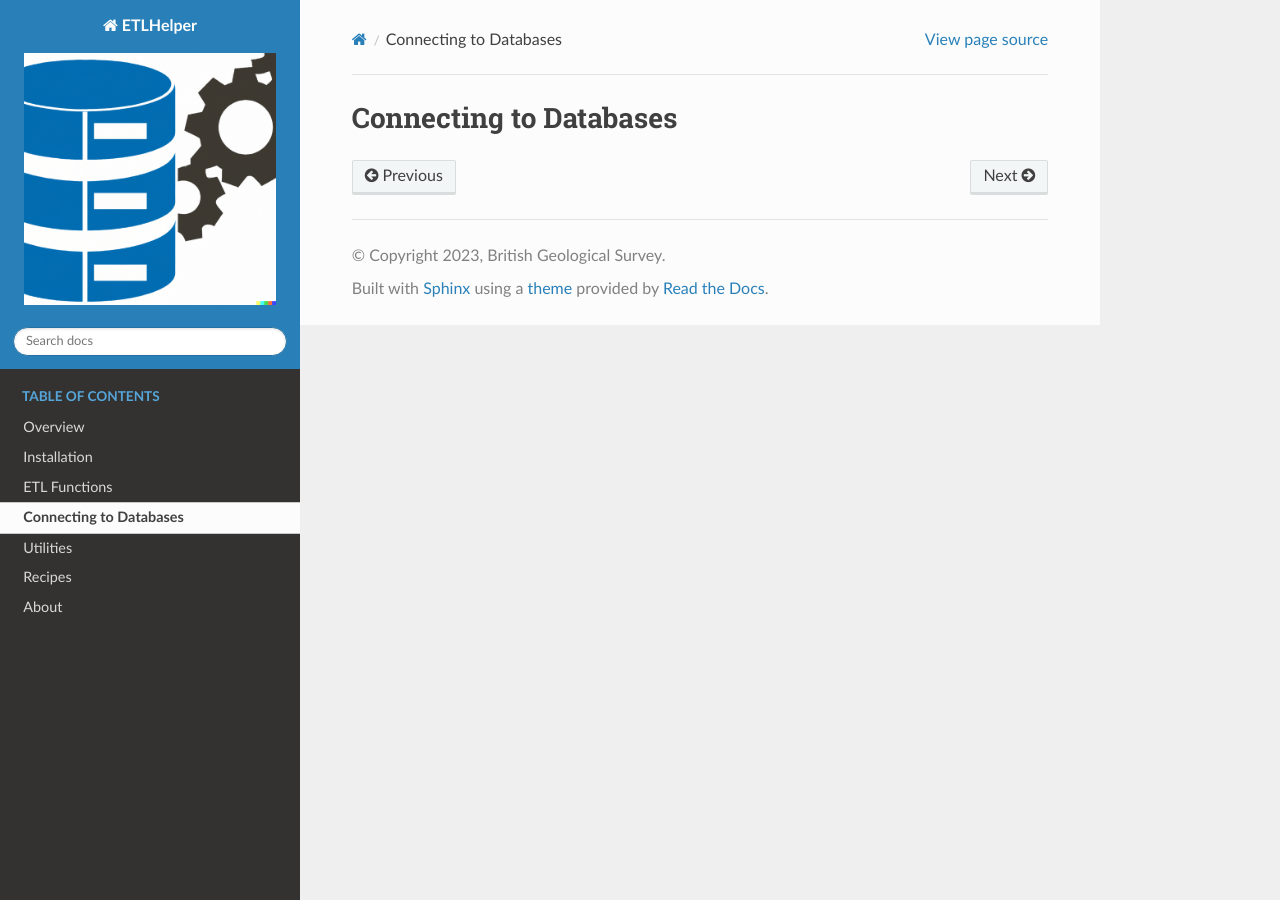
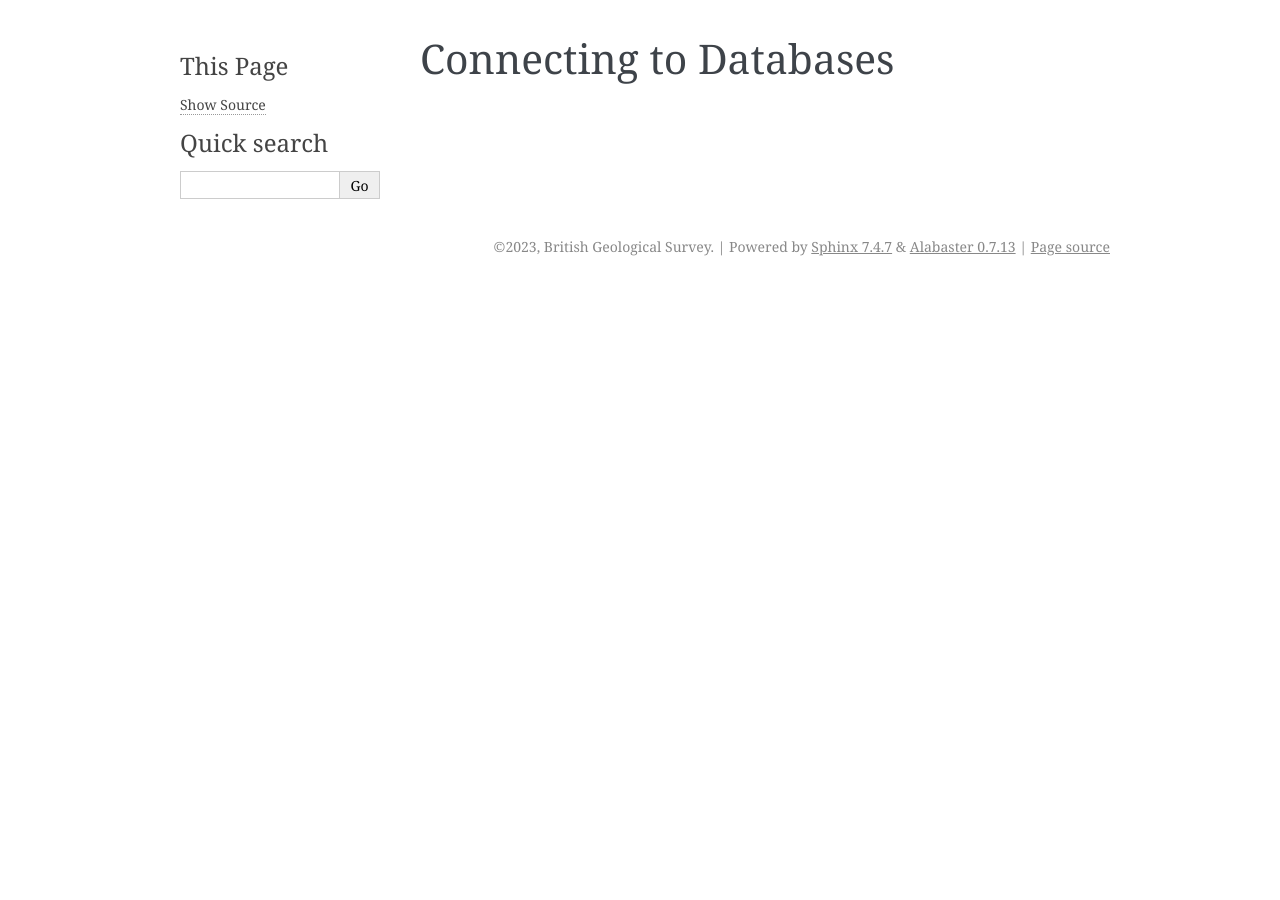
Before and after one commit to BritishGeologicalSurvey/etlhelper, a Sphinx documentation site: the page built from docs/connecting_to_databases.rst, in a window 1280 px wide. Built offline with Sphinx 7.4.7, drawn with Linux system fonts in a browser that asks for light colours.

```diff
--- a/docs/conf.py
+++ b/docs/conf.py
@@ -39,7 +39,7 @@ release = '0.14.2'
 # ones.
 extensions = [
     'sphinx.ext.autodoc',
-    'sphinx.ext.doctest',
+    'sphinx.ext.autosummary',
     'sphinx.ext.intersphinx',
     'sphinx.ext.todo',
     'sphinx.ext.coverage',
@@ -83,18 +83,16 @@ pygments_style = None
 # The theme to use for HTML and HTML Help pages.  See the documentation for
 # a list of builtin themes.
 #
-html_theme = "sphinx_rtd_theme"
+html_theme = "alabaster"
 
 # Theme options are theme-specific and customize the look and feel of a theme
 # further.  For a list of options available for each theme, see the
 # documentation.
 #
 html_theme_options = {
-    'logo_only': False,
-    'navigation_depth': 5,
-    'prev_next_buttons_location': 'bottom',
+    'logo': None,
+    'sidebar_collapse': True,
 }
-html_logo = "_static/logo.png"
 html_show_sourcelink = True
 
 # Add any paths that contain custom static files (such as style sheets) here,
```
Also changed, not shown: docs/api.rst (added, +15 -0 lines), docs/index.rst (+3 -20 lines).
